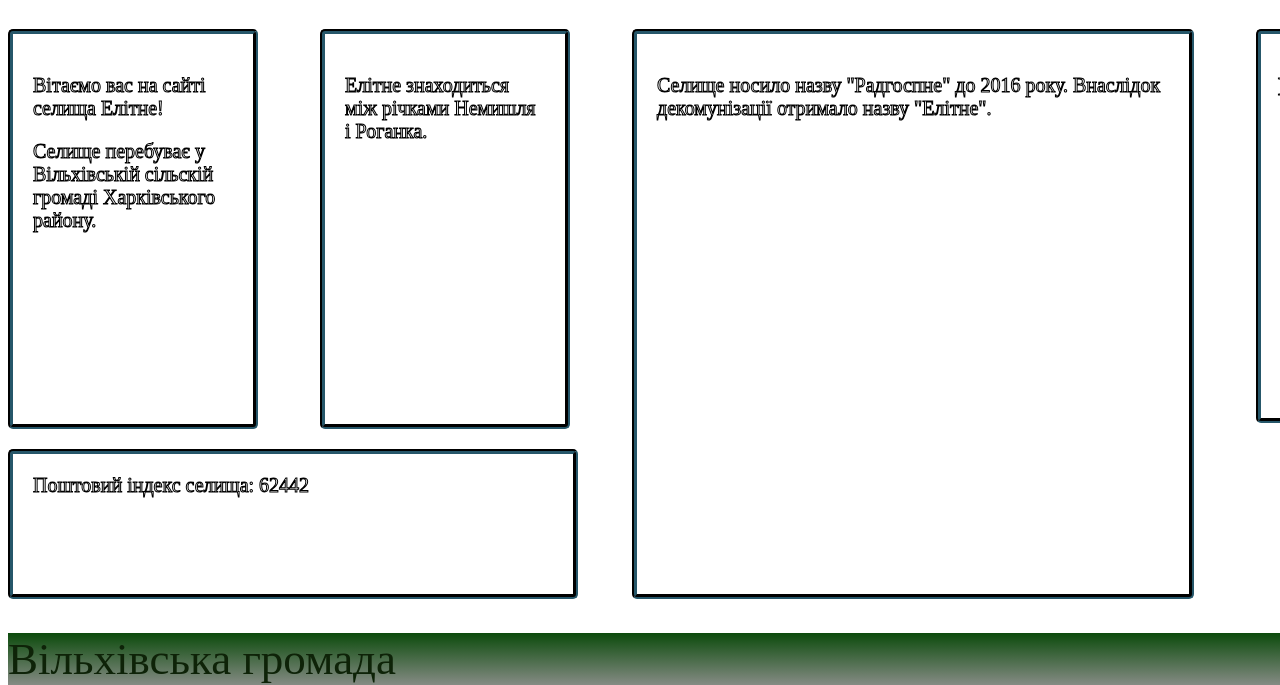
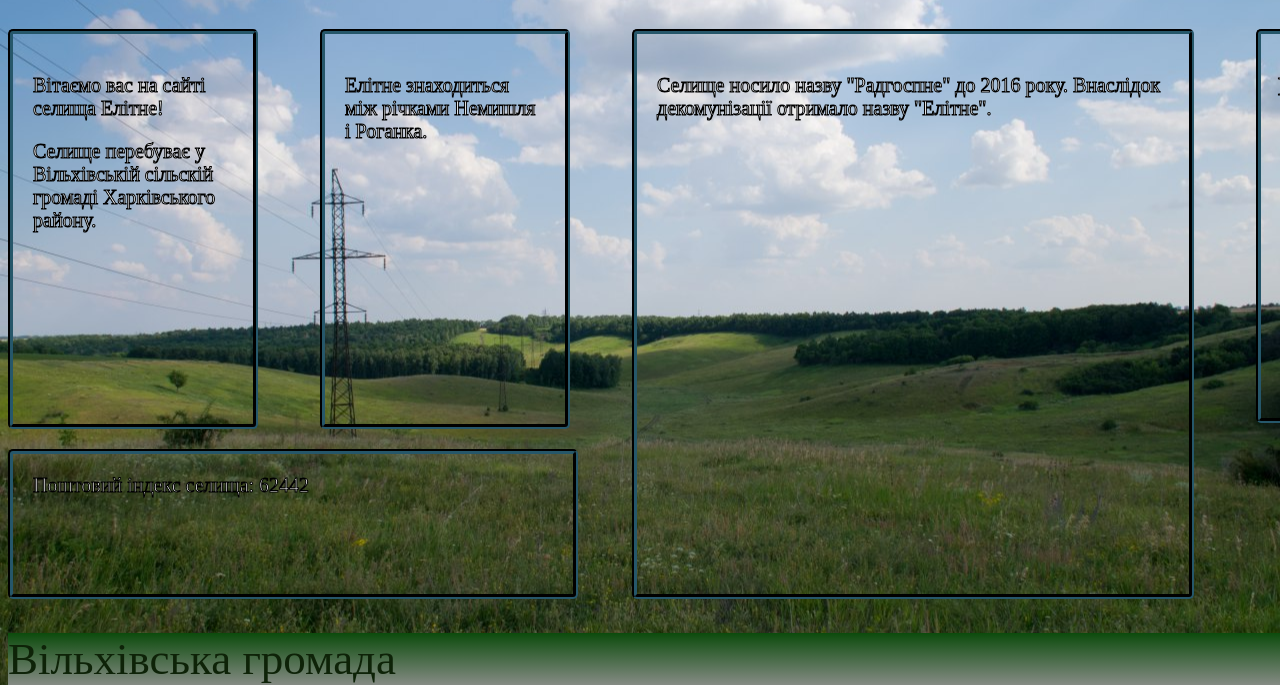
Before and after one commit to Krava179/lab_1_10_html, a plain HTML site: page index.html in a window 1280 px wide. Shown: the part 115-800 px from the top of the page. Drawn offline with Linux system fonts and the light colour scheme; the site is published under a folder, as on GitHub Pages, so addresses that start at the root find nothing; a web font is replaced by a local one.

Commit message:
Update style.css

```diff
--- a/style.css
+++ b/style.css
@@ -19,7 +19,7 @@
 }
 
 body{
-    background-image: url("/images/background.jpg");
+    background-image: url("images/background.jpg");
     background-repeat: no-repeat;
     background-attachment: fixed;
     background-position: center;
```
